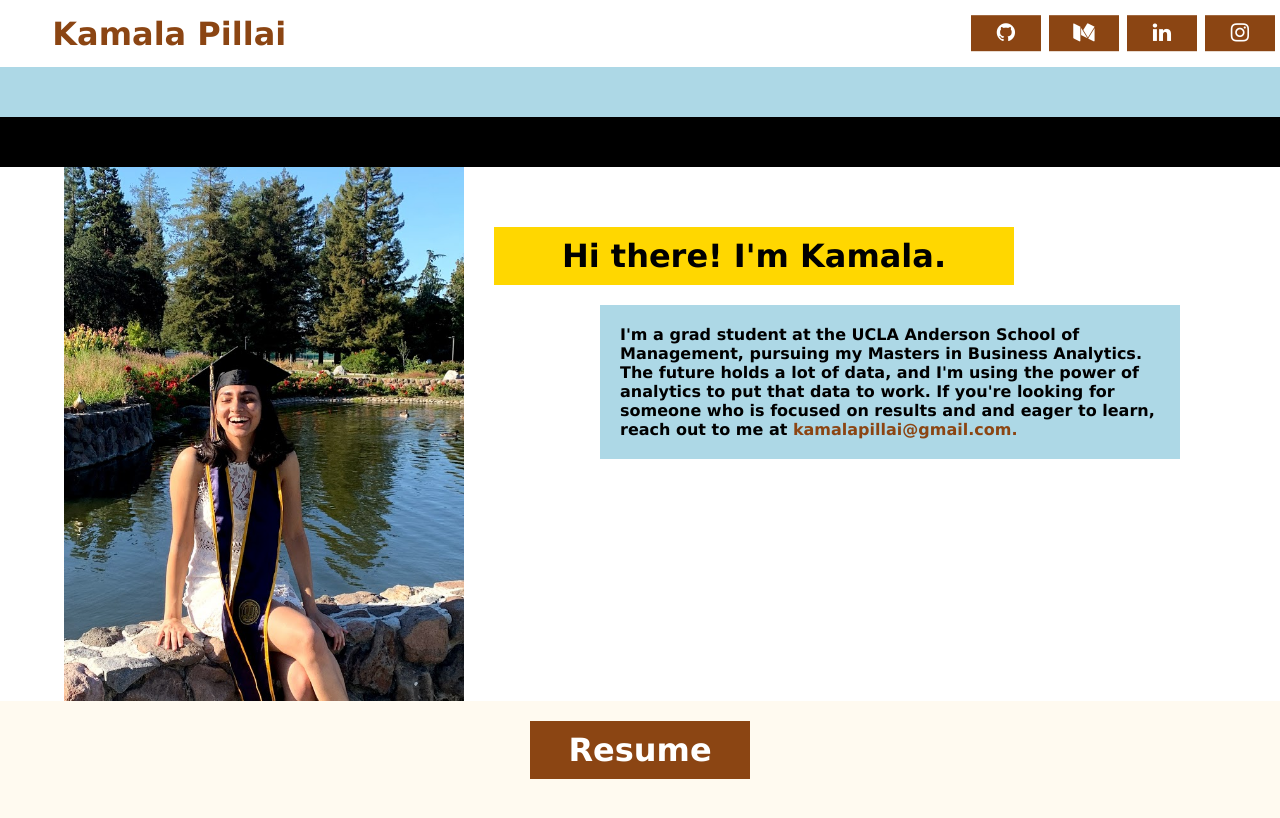
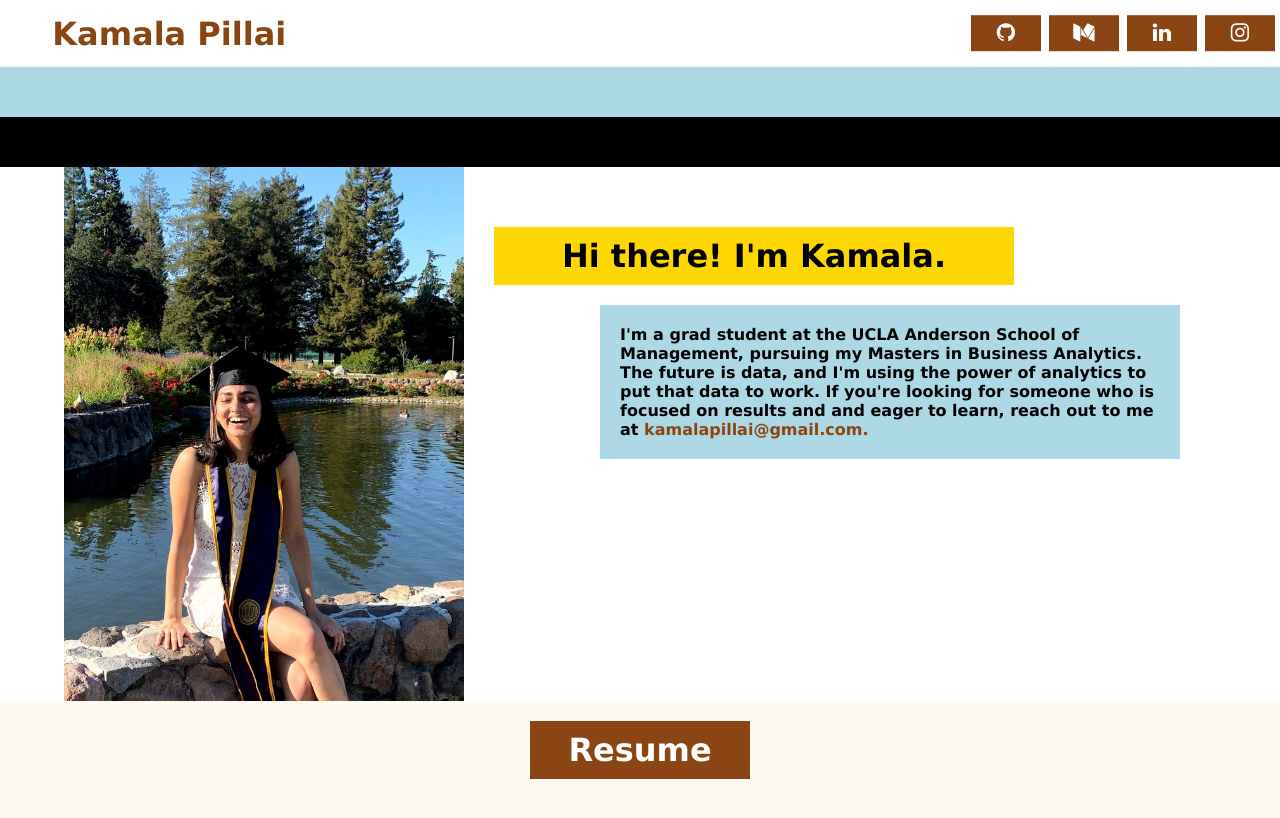
Before and after one commit to kpill/kpill.github.io, a Jekyll site: the page built from index.html, in a window 1280 px wide and 900 px high. Shown: the top 818 px of the window. Built offline with Jekyll 4.4.1, drawn with Linux system fonts in a browser that asks for light colours.

Commit message:
Update index.html

```diff
--- a/index.html
+++ b/index.html
@@ -13,7 +13,7 @@ title: Kamala Pillai's Blog
 
 
 <div class="blue-text-box">I'm a grad student at the UCLA Anderson School of Management, pursuing my Masters in Business Analytics.
-The future holds a lot of data, and I'm using the power of analytics to put that data to work. If you're looking for someone who is focused on results and
+The future is data, and I'm using the power of analytics to put that data to work. If you're looking for someone who is focused on results and
 and eager to learn, reach out to me at <a style="text-decoration: none; color:saddleBrown;" href="mailto:kamalapillai@gmail.com">kamalapillai@gmail.com.</a></div>
 
 
```
